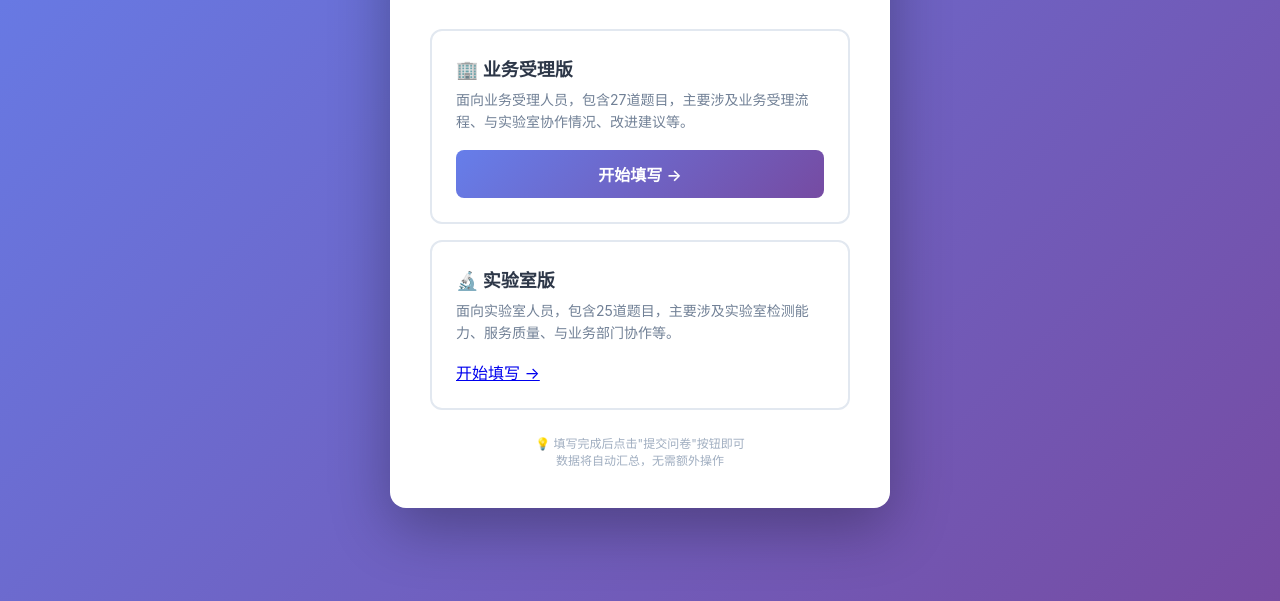
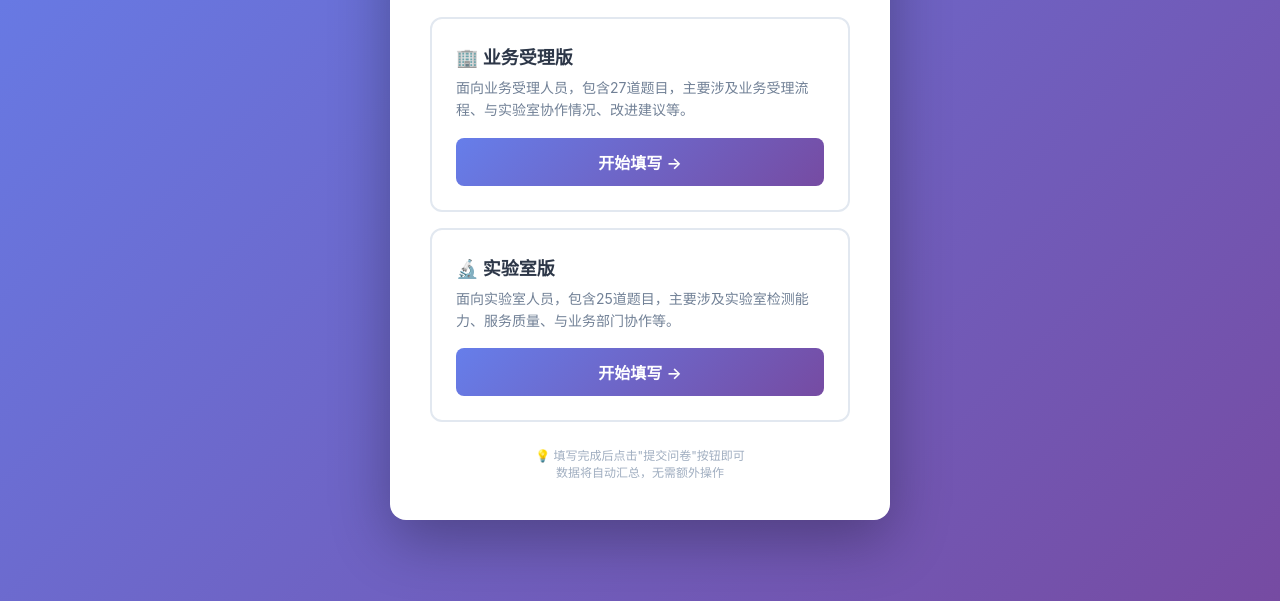
Before and after one commit to 392430519-ops/jstj-survey, a plain HTML site: page index.html in a window 1280 px wide. Shown: the part 199-800 px from the top of the page. Drawn offline with Linux system fonts and the light colour scheme.

Commit message:
Update index.html

```diff
--- a/index.html
+++ b/index.html
@@ -1,7 +1,7 @@
 <!DOCTYPE html>
-<!-- saved from url=(0288)https://static.coze.site/3102155807137564_0-data_volume/7660321289407774991-files/%E6%89%80%E6%9C%89%E5%AF%B9%E8%AF%9D/%E4%B8%BB%E5%AF%B9%E8%AF%9D/%E9%83%A8%E7%BD%B2%E6%96%87%E4%BB%B6_index.html?sign=1789724482-9fbda79450-0-f754683e0fd4dcd99369a910a8efa18f21b8c0a937a1c074e884eeded5bd1a8f -->
-<html lang="zh-CN"><head><meta http-equiv="Content-Type" content="text/html; charset=UTF-8">
-
+<html lang="zh-CN">
+<head>
+<meta charset="UTF-8">
 <meta name="viewport" content="width=device-width, initial-scale=1.0">
 <title>业务受理与实验室协作调查问卷</title>
 <style>
@@ -26,18 +26,17 @@ h1{font-size:24px;color:#1a202c;margin-bottom:8px;text-align:center}
 <div class="card">
 <h3>🏢 业务受理版</h3>
 <p>面向业务受理人员，包含27道题目，主要涉及业务受理流程、与实验室协作情况、改进建议等。</p>
-<a href=" biz.html" class="btn">开始填写 →</a>
+<a href="biz.html" class="btn">开始填写 →</a>
 </div>
 <div class="card">
 <h3>🔬 实验室版</h3>
 <p>面向实验室人员，包含25道题目，主要涉及实验室检测能力、服务质量、与业务部门协作等。</p>
-<a href=" lab.html">开始填写 →</a>
+<a href="lab.html" class="btn">开始填写 →</a>
 </div>
 <div class="footer">
 <p>💡 填写完成后点击"提交问卷"按钮即可</p>
 <p>数据将自动汇总，无需额外操作</p>
 </div>
 </div>
-
-
-</body></html>
+</body>
+</html>
```
